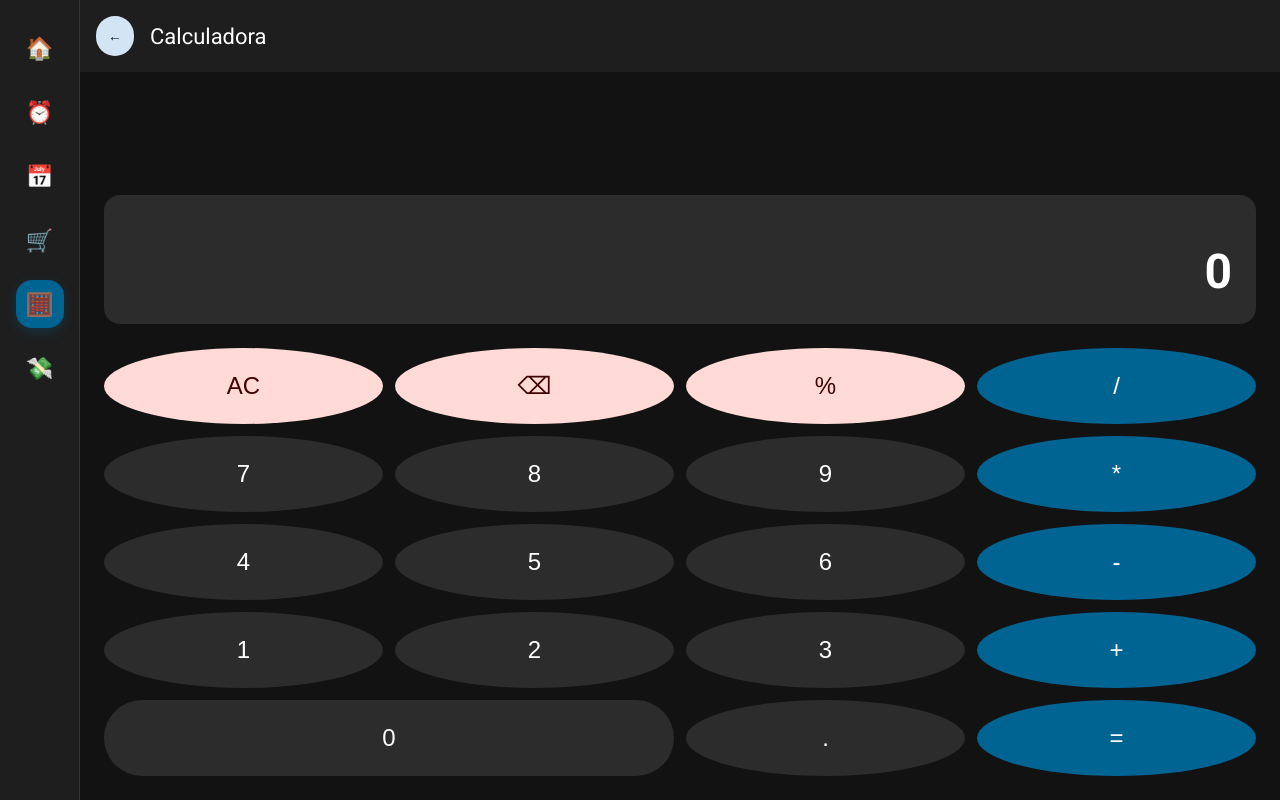
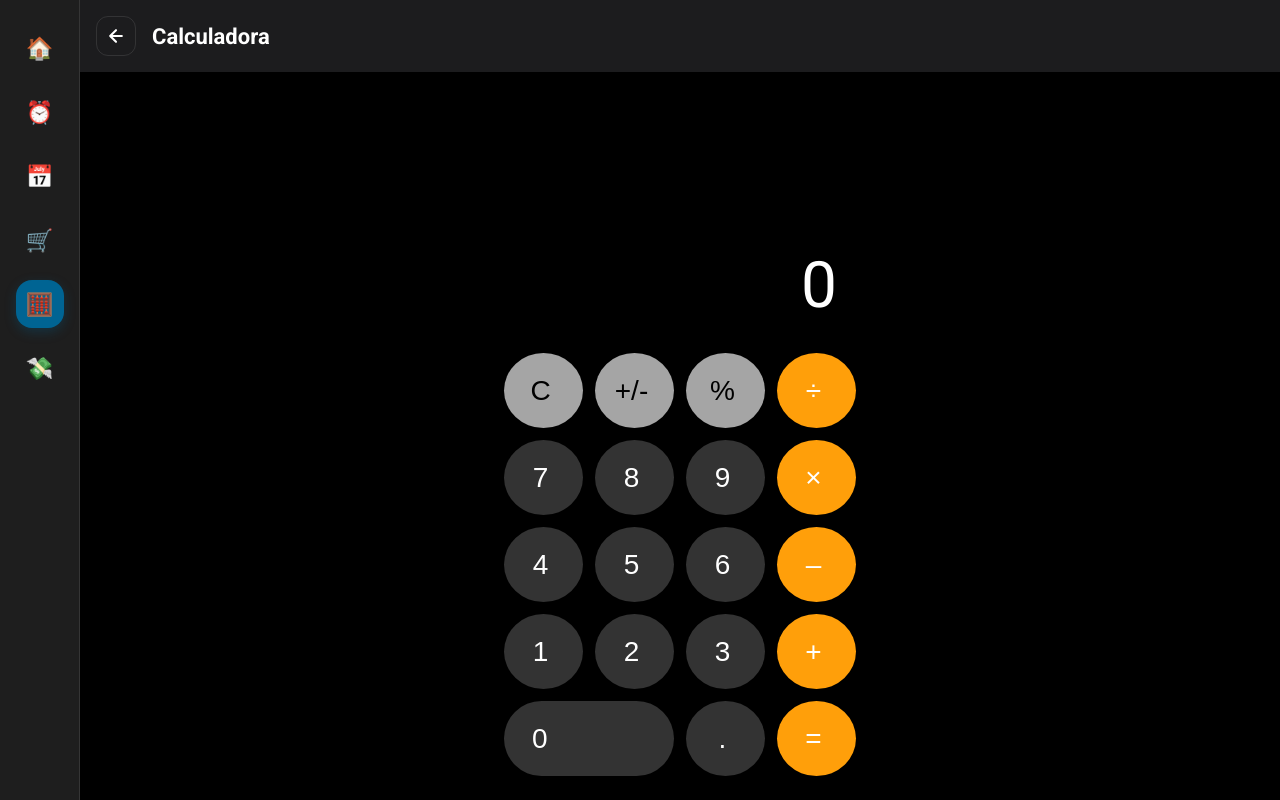
Before and after one commit to ChiliCode-Official/Family-Link, a React (Vite) app: page /#/calculator in a window 1280 px wide. Built offline with nearby package versions, Linux system fonts and the light colour scheme; a web font is replaced by a local one.

Commit message:
Update Calculator.jsx

```diff
--- a/src/views/Calculator.jsx
+++ b/src/views/Calculator.jsx
@@ -4,142 +4,226 @@ import { useNavigate } from 'react-router-dom';
 function Calculator() {
   const navigate = useNavigate();
   const [display, setDisplay] = useState('0');
-  const [equation, setEquation] = useState('');
+  const [tokens, setTokens] = useState([]);
+  const [isReset, setIsReset] = useState(false);
+  const [lastOperator, setLastOperator] = useState(null);
 
-  const handleInput = (val) => {
-    if (display === 'Error') {
-      setDisplay(val === '.' ? '0.' : val);
-      return;
+  const evaluateTokens = (tokensList) => {
+    let list = [...tokensList];
+
+    // First pass: multiplication and division
+    for (let i = 0; i < list.length; i++) {
+      if (list[i] === '*' || list[i] === '/') {
+        const op = list[i];
+        const prev = parseFloat(list[i - 1]);
+        const next = parseFloat(list[i + 1]);
+        let res = 0;
+        if (op === '*') res = prev * next;
+        else res = next === 0 ? Infinity : prev / next;
+
+        list.splice(i - 1, 3, res);
+        i--;
+      }
     }
 
-    const isOperator = (char) => ['+', '-', '*', '/', '%'].includes(char);
-    const lastChar = display[display.length - 1];
-
-    if (val === '.') {
-      const parts = display.split(/[\+\-\*\/]/);
-      const lastPart = parts[parts.length - 1];
-      if (lastPart.includes('.')) return;
+    // Second pass: addition and subtraction
+    let result = parseFloat(list[0]);
+    for (let i = 1; i < list.length; i += 2) {
+      const op = list[i];
+      const next = parseFloat(list[i + 1]);
+      if (op === '+') result += next;
+      if (op === '-') result -= next;
     }
 
-    if (isOperator(val)) {
-      if (isOperator(lastChar)) {
-        setDisplay(display.slice(0, -1) + val);
+    return result;
+  };
+
+  const handleDigit = (digit) => {
+    setLastOperator(null);
+    if (display === '0' || display === 'Error' || isReset) {
+      setDisplay(digit === '.' ? '0.' : digit);
+      setIsReset(false);
     } else {
-        setDisplay(display + val);
-      }
-    } else {
-      if (display === '0') {
-        if (val === '.') {
-          setDisplay('0.');
-        } else {
-          setDisplay(val);
-        }
-      } else {
-        setDisplay(display + val);
-      }
+      if (digit === '.' && display.includes('.')) return;
+      setDisplay(display + digit);
     }
   };
 
-  const handleClearAll = () => {
+  const handleClear = () => {
     setDisplay('0');
-    setEquation('');
+    setTokens([]);
+    setIsReset(false);
+    setLastOperator(null);
   };
 
-  const handleBackspace = () => {
-    if (display.length > 1) {
-      setDisplay(display.slice(0, -1));
+  const handleToggleSign = () => {
+    setDisplay(String(parseFloat(display) * -1));
+  };
+
+  const handlePercent = () => {
+    const val = parseFloat(display);
+    let pctVal;
+    if (tokens.length > 0) {
+      const lastVal = tokens[tokens.length - 2];
+      const lastOp = tokens[tokens.length - 1];
+      if (lastOp === '+' || lastOp === '-') {
+        pctVal = lastVal * (val / 100);
       } else {
-      setDisplay('0');
+        pctVal = val / 100;
       }
+    } else {
+      pctVal = val / 100;
+    }
+    setDisplay(String(Number(pctVal.toFixed(8))));
+  };
+
+  const handleOperator = (op) => {
+    const val = parseFloat(display);
+    let newTokens = [...tokens, val];
+
+    // Highlight the clicked operator in Apple style
+    setLastOperator(op);
+
+    if (tokens.length > 0) {
+      const lastOp = tokens[tokens.length - 1];
+      // If we clicked +, -, *, or /, and they just changed their mind:
+      if (isReset) {
+        const updatedTokens = [...tokens];
+        updatedTokens[updatedTokens.length - 1] = op;
+        setTokens(updatedTokens);
+        return;
+      }
+    }
+
+    if (op === '+' || op === '-') {
+      // Evaluate everything up to now
+      const result = evaluateTokens(newTokens);
+      setDisplay(String(Number(result.toFixed(8))));
+      setTokens([result, op]);
+    } else {
+      // For * and /, check if the previous operator was also high-precedence
+      const lastOp = tokens[tokens.length - 1];
+      if (lastOp === '*' || lastOp === '/') {
+        const result = evaluateTokens(newTokens);
+        setDisplay(String(Number(result.toFixed(8))));
+        setTokens([result, op]);
+      } else {
+        setTokens([...tokens, val, op]);
+      }
+    }
+    setIsReset(true);
   };
 
   const handleCalculate = () => {
+    if (tokens.length === 0) return;
+    const val = parseFloat(display);
+    const finalTokens = [...tokens, val];
     try {
-      let expr = display.replace(/x/g, '*');
-
-      // Clean up any trailing operators at the end of the expression
-      while (['+', '-', '*', '/', '%'].includes(expr.trim().slice(-1))) {
-        expr = expr.trim().slice(0, -1);
-      }
-
-      if (!expr) {
-        setDisplay('0');
-        return;
-      }
-
-      // 1. Match addition/subtraction of percentage (e.g. 50+10% => 50+(50*10/100))
-      let sanitized = expr.replace(/(\d+(?:\.\d+)?)\s*([\+\-])\s*(\d+(?:\.\d+)?)\s*%/g, "$1$2($1*$3/100)");
-
-      // 2. Match multiplication/division of percentage (e.g. 100*10% => 100*(10/100))
-      sanitized = sanitized.replace(/(\d+(?:\.\d+)?)\s*([\*\/])\s*(\d+(?:\.\d+)?)\s*%/g, "$1$2($3/100)");
-
-      // 3. Match any remaining standalone percentage (e.g. 10% => (10/100))
-      sanitized = sanitized.replace(/(\d+(?:\.\d+)?)\s*%/g, "($1/100)");
-
-      const result = new Function(`return ${sanitized}`)();
+      const result = evaluateTokens(finalTokens);
       if (result === undefined || isNaN(result) || !isFinite(result)) {
         throw new Error();
       }
-      setEquation(display + ' =');
       setDisplay(String(Number(result.toFixed(8))));
+      setTokens([]);
+      setIsReset(true);
+      setLastOperator(null);
     } catch (e) {
       setDisplay('Error');
+      setTokens([]);
+      setIsReset(true);
+      setLastOperator(null);
     }
   };
 
   const buttons = [
-    'AC', '⌫', '%', '/',
-    '7', '8', '9', '*',
-    '4', '5', '6', '-',
-    '1', '2', '3', '+',
-    '0', '.', '='
+    { label: 'C', type: 'action' },
+    { label: '+/-', type: 'action' },
+    { label: '%', type: 'action' },
+    { label: '÷', type: 'operator', op: '/' },
+    { label: '7', type: 'digit' },
+    { label: '8', type: 'digit' },
+    { label: '9', type: 'digit' },
+    { label: '×', type: 'operator', op: '*' },
+    { label: '4', type: 'digit' },
+    { label: '5', type: 'digit' },
+    { label: '6', type: 'digit' },
+    { label: '–', type: 'operator', op: '-' },
+    { label: '1', type: 'digit' },
+    { label: '2', type: 'digit' },
+    { label: '3', type: 'digit' },
+    { label: '+', type: 'operator', op: '+' },
+    { label: '0', type: 'digit', double: true },
+    { label: '.', type: 'digit' },
+    { label: '=', type: 'operator', op: '=' }
   ];
 
   return (
-    <div style={{ display: 'flex', flexDirection: 'column', height: '100vh', backgroundColor: 'var(--theme-bg, var(--md-sys-color-background))' }}>
-      <header style={{ padding: '16px', display: 'flex', alignItems: 'center', gap: '16px', backgroundColor: 'var(--theme-surface, var(--md-sys-color-surface))' }}>
-        <button className="md-btn md-btn-tonal" style={{ padding: '0 12px' }} onClick={() => navigate('/')}>←</button>
-        <h1 style={{ margin: 0, fontSize: '22px', color: 'var(--theme-text, var(--md-sys-color-on-surface))' }}>Calculadora</h1>
+    <div style={{ display: 'flex', flexDirection: 'column', height: '100vh', backgroundColor: '#000000', color: '#ffffff' }}>
+      <header style={{ padding: '16px', display: 'flex', alignItems: 'center', gap: '16px', backgroundColor: '#1c1c1e' }}>
+        <button className="back-btn" style={{ padding: '0', width: '40px', height: '40px', borderRadius: '12px', border: '1px solid rgba(255,255,255,0.1)', background: 'transparent', color: '#ffffff', display: 'flex', alignItems: 'center', justifySelf: 'center', justifyContent: 'center', cursor: 'pointer' }} onClick={() => navigate('/')}>
+          <svg width="20" height="20" viewBox="0 0 24 24" fill="none" stroke="currentColor" strokeWidth="2.5" strokeLinecap="round" strokeLinejoin="round"><path d="M19 12H5M12 19l-7-7 7-7"/></svg>
+        </button>
+        <h1 style={{ margin: 0, fontSize: '22px', fontWeight: 'bold', color: '#ffffff' }}>Calculadora</h1>
       </header>
 
-      <div style={{ flex: 1, padding: '24px', display: 'flex', flexDirection: 'column', justifyContent: 'flex-end', gap: '24px' }}>
+      <div style={{ flex: 1, padding: '24px', display: 'flex', flexDirection: 'column', justifyContent: 'flex-end', gap: '20px', maxWidth: '400px', width: '100%', margin: '0 auto', boxSizing: 'border-box' }}>
 
         {/* Display */}
-        <div style={{ textAlign: 'right', padding: '24px', backgroundColor: 'var(--theme-surface-variant, var(--md-sys-color-surface-variant))', borderRadius: '16px' }}>
-          <div style={{ color: 'var(--theme-text-variant, var(--md-sys-color-on-surface-variant))', fontSize: '18px', minHeight: '24px' }}>{equation}</div>
-          <div style={{ color: 'var(--theme-text, var(--md-sys-color-on-surface))', fontSize: '48px', fontWeight: 'bold', wordBreak: 'break-all' }}>{display}</div>
+        <div style={{ textAlign: 'right', padding: '10px 20px', minHeight: '80px', display: 'flex', alignItems: 'flex-end', justifyContent: 'flex-end' }}>
+          <div style={{ color: '#ffffff', fontSize: '64px', fontWeight: '300', wordBreak: 'break-all', letterSpacing: '-1px' }}>{display}</div>
         </div>
 
         {/* Keypad */}
         <div style={{ display: 'grid', gridTemplateColumns: 'repeat(4, 1fr)', gap: '12px' }}>
-          {buttons.map(btn => (
+          {buttons.map(btn => {
+            const isDigit = btn.type === 'digit';
+            const isAction = btn.type === 'action';
+            const isOperator = btn.type === 'operator';
+            const isActiveOp = isOperator && lastOperator === btn.op;
+
+            let bg = '#333333';
+            let color = '#ffffff';
+            if (isAction) {
+              bg = '#a5a5a5';
+              color = '#000000';
+            } else if (isOperator) {
+              bg = isActiveOp ? '#ffffff' : '#ff9f0a';
+              color = isActiveOp ? '#ff9f0a' : '#ffffff';
+            }
+
+            return (
               <button
-              key={btn}
+                key={btn.label}
                 onClick={() => {
-                if (btn === 'AC') handleClearAll();
-                else if (btn === '⌫') handleBackspace();
-                else if (btn === '=') handleCalculate();
-                else handleInput(btn);
+                  if (btn.label === 'C') handleClear();
+                  else if (btn.label === '+/-') handleToggleSign();
+                  else if (btn.label === '%') handlePercent();
+                  else if (btn.label === '=') handleCalculate();
+                  else if (isOperator) handleOperator(btn.op);
+                  else handleDigit(btn.label);
                 }}
                 style={{
-                padding: '24px 0',
-                fontSize: '24px',
-                borderRadius: '50%',
+                  gridColumn: btn.double ? 'span 2' : 'span 1',
+                  height: '75px',
+                  fontSize: '28px',
+                  fontWeight: '500',
+                  borderRadius: btn.double ? '40px' : '50%',
                   border: 'none',
-                gridColumn: btn === '0' ? 'span 2' : 'span 1',
-                borderRadius: btn === '0' ? '40px' : '50%',
-                backgroundColor: ['/', '*', '-', '+', '='].includes(btn)
-                  ? 'var(--theme-accent, var(--md-sys-color-primary-container))'
-                  : ['AC', '⌫', '%'].includes(btn) ? 'var(--md-sys-color-error-container)' : 'var(--theme-btn-bg, var(--md-sys-color-secondary-container))',
-                color: ['/', '*', '-', '+', '='].includes(btn)
-                  ? 'var(--theme-accent-text, var(--md-sys-color-on-primary-container))'
-                  : ['AC', '⌫', '%'].includes(btn) ? 'var(--md-sys-color-on-error-container)' : 'var(--theme-btn-text, var(--md-sys-color-on-secondary-container))',
-                cursor: 'pointer'
+                  backgroundColor: bg,
+                  color: color,
+                  cursor: 'pointer',
+                  display: 'flex',
+                  alignItems: 'center',
+                  justifyContent: btn.double ? 'flex-start' : 'center',
+                  paddingLeft: btn.double ? '28px' : '0',
+                  transition: 'all 0.15s ease',
+                  userSelect: 'none'
                 }}
               >
-              {btn}
+                {btn.label}
               </button>
-          ))}
+            );
+          })}
         </div>
       </div>
     </div>
```
Lines whose indentation alone changed are shown as unchanged.
